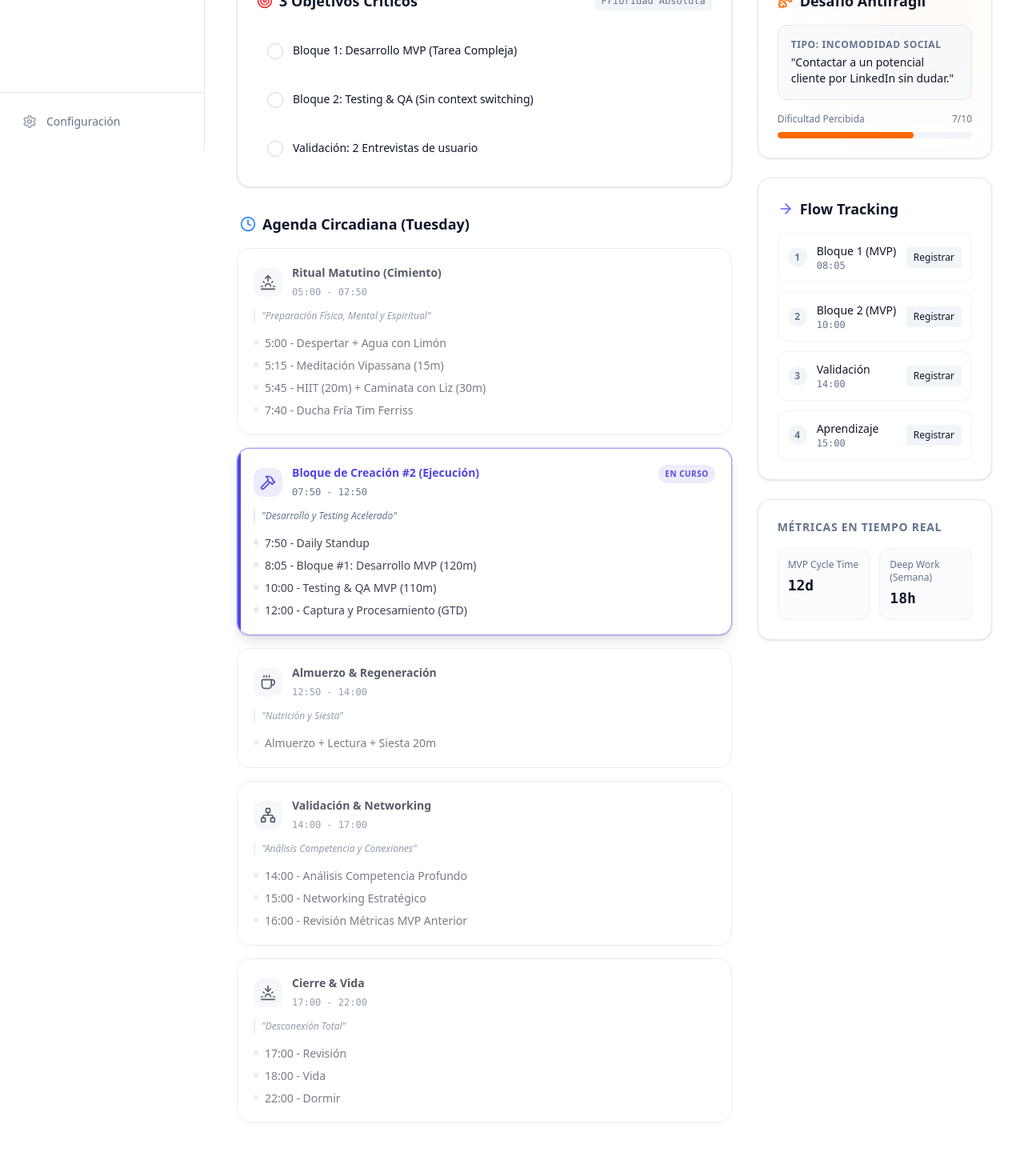
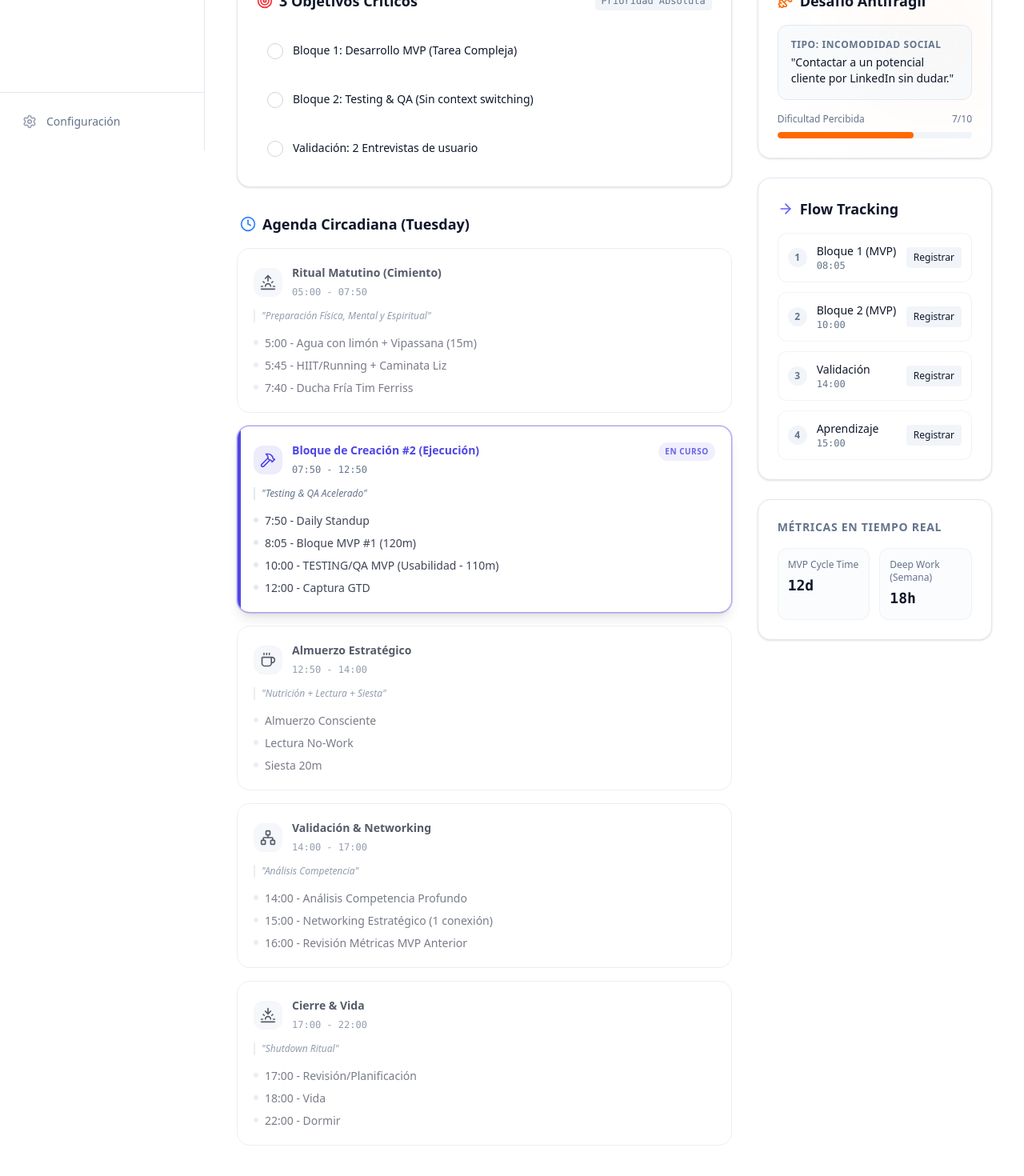
Before and after one commit to creandovaloria/zenith, a Next.js app: page / in a window 1280 px wide. Shown: the part 612-2082 px from the top of the page at 80% size. Before the commit the page ends 2056 px from the top, so only its background shows below. Built offline with nearby package versions, Linux system fonts and the light colour scheme.

Commit message:
Update: Zenith OS fully operational with Coda biometrics and High Performance Agenda

```diff
--- a/src/app/page.tsx
+++ b/src/app/page.tsx
@@ -1,6 +1,4 @@
-"use client";
-
-import React, { useState, useEffect } from "react";
+import React from "react";
 import { format } from "date-fns";
 import { es } from "date-fns/locale";
 import {
@@ -29,7 +27,9 @@ import {
   CloudSun
 } from "lucide-react";
 import { cn } from "@/lib/utils";
+import { getLatestBiometrics } from "@/lib/coda";
 
+// --- Types ---
 // --- Types ---
 type Role = {
   id: string;
@@ -40,6 +40,16 @@ type Role = {
   hex: string;
   question: string;
   description: string;
+};
+
+type Phase = {
+  title: string;
+  time: string;
+  icon: React.ReactNode;
+  intent: string;
+  items: string[];
+  variant: "neural" | "peak";
+  isActive?: boolean;
 };
 
 // --- Data: Roles & Rules ---
@@ -116,20 +126,26 @@ const ROLES: Record<string, Role> = {
   },
 };
 
+// I will assume ROLES is fine, let's jump to the helper function.
+// Wait, I need to insert the Phase type definition BEFORE getAgendaForDay uses it.
+// The previous code had ROLES defined before getAgendaForDay.
+// I will insert `type Phase` near `type Role`.
+
 // --- Helper: Get Agenda by Day ---
-const getAgendaForDay = (dayName: string) => {
+// --- Helper: Get Agenda by Day ---
+const getAgendaForDay = (dayName: string): Phase[] => {
   switch (dayName) {
-    case "Monday":
+    case "Monday": // PICO: Profundidad Extrema (Analítico)
       return [
         {
           title: "Ritual Matutino (Cimiento)",
           time: "05:00 - 07:50",
           icon: <Sunrise className="w-5 h-5 text-orange-400" />,
-          intent: "Preparación Física, Mental y Espiritual",
+          intent: "Preparación Física, Mental y Espiritual (Steve Jobs Style)",
           items: [
-            "5:00 - Despertar + Agua con Limón",
+            "5:00 - Despertar + Agua con limón",
             "5:15 - Meditación Vipassana (15m)",
-            "5:45 - HIIT (20m) + Caminata con Liz (30m)",
+            "5:45 - HIIT/Running (20m) + Caminata Liz (30m)",
             "7:40 - Ducha Fría Tim Ferriss"
           ],
           variant: "neural"
@@ -138,54 +154,54 @@ const getAgendaForDay = (dayName: string) => {
           title: "Bloque de Creación Profunda #1 (PICO)",
           time: "07:50 - 12:50",
           icon: <Brain className="w-5 h-5 text-indigo-400" />,
-          intent: "Máxima Alerta Analítica - Modo Avión",
+          intent: "Modo Avión: Tarea más compleja del MVP",
           items: [
-            "7:50 - Daily Standup Personal",
-            "8:05 - Bloque #1: Desarrollo MVP (120m)",
-            "10:00 - Bloque #2: Desarrollo MVP (110m)",
-            "12:00 - Captura y Procesamiento (GTD)"
+            "7:50 - Daily Standup Personal (3 cosas)",
+            "8:05 - Bloque MVP #1 (120m - Ciclo Ultradiano)",
+            "10:00 - Bloque MVP #2 (110m - Cero Context Switching)",
+            "12:00 - Captura y Procesamiento GTD"
           ],
           variant: "peak",
           isActive: true
         },
         {
-          title: "Almuerzo & Regeneración (VALLE)",
+          title: "Almuerzo Estratégico & Siesta",
           time: "12:50 - 14:00",
           icon: <Coffee className="w-5 h-5 text-emerald-400" />,
-          intent: "Nutrición, Siesta y Tareas Sociales",
+          intent: "Regeneración Biológica",
           items: [
-            "12:50 - Almuerzo Consciente",
-            "13:25 - Lectura no relacionada",
+            "12:50 - Comida Consciente (Sin escritorio)",
+            "13:25 - Lectura Filosofía/Ciencia (15m)",
             "13:40 - Siesta Estratégica (20m)"
           ],
           variant: "neural"
         },
         {
-          title: "Validación & Comunicación",
+          title: "Validación & Comunicación (VALLE)",
           time: "14:00 - 17:00",
           icon: <Network className="w-5 h-5 text-blue-400" />,
-          intent: "Conexión Externa y Aprendizaje",
+          intent: "Comunicación Batch & Aprendizaje",
           items: [
-            "14:00 - Comunicación Estratégica (Batch)",
-            "15:00 - Aprendizaje Dirigido",
-            "16:00 - 2 Entrevistas de Validación"
+            "14:00 - Email Batch (Solo responder, no checkear)",
+            "15:00 - Aprendizaje Dirigido (MVP Actual)",
+            "16:00 - Entrevistas Usuarios/Validación (Script Neuro)"
           ],
           variant: "neural"
         },
         {
-          title: "Cierre & Vida",
+          title: "Cierre & Vida (RECUPERACIÓN)",
           time: "17:00 - 22:00",
           icon: <Sunset className="w-5 h-5 text-slate-400" />,
-          intent: "Revisión, Familia y Descanso",
+          intent: "Desconexión Total",
           items: [
-            "17:00 - Revisión Diaria & Planificación Mañana",
+            "17:00 - Revisión Logros & Plan Mañana",
             "18:00 - Vida: Deporte, Familia, Hobbies",
-            "22:00 - Dormir"
+            "22:00 - Dormir (7-8h)"
           ],
           variant: "neural"
         }
       ];
-    case "Tuesday":
+    case "Tuesday": // Ejecución Acelerada
       return [
         {
           title: "Ritual Matutino (Cimiento)",
@@ -193,9 +209,8 @@ const getAgendaForDay = (dayName: string) => {
           icon: <Sunrise className="w-5 h-5 text-orange-400" />,
           intent: "Preparación Física, Mental y Espiritual",
           items: [
-            "5:00 - Despertar + Agua con Limón",
-            "5:15 - Meditación Vipassana (15m)",
-            "5:45 - HIIT (20m) + Caminata con Liz (30m)",
+            "5:00 - Agua con limón + Vipassana (15m)",
+            "5:45 - HIIT/Running + Caminata Liz",
             "7:40 - Ducha Fría Tim Ferriss"
           ],
           variant: "neural"
@@ -204,32 +219,32 @@ const getAgendaForDay = (dayName: string) => {
           title: "Bloque de Creación #2 (Ejecución)",
           time: "07:50 - 12:50",
           icon: <Hammer className="w-5 h-5 text-blue-400" />,
-          intent: "Desarrollo y Testing Acelerado",
+          intent: "Testing & QA Acelerado",
           items: [
             "7:50 - Daily Standup",
-            "8:05 - Bloque #1: Desarrollo MVP (120m)",
-            "10:00 - Testing & QA MVP (110m)",
-            "12:00 - Captura y Procesamiento (GTD)"
+            "8:05 - Bloque MVP #1 (120m)",
+            "10:00 - TESTING/QA MVP (Usabilidad - 110m)",
+            "12:00 - Captura GTD"
           ],
           variant: "peak",
           isActive: true
         },
         {
-          title: "Almuerzo & Regeneración",
+          title: "Almuerzo Estratégico",
           time: "12:50 - 14:00",
           icon: <Coffee className="w-5 h-5 text-emerald-400" />,
-          intent: "Nutrición y Siesta",
-          items: ["Almuerzo + Lectura + Siesta 20m"],
+          intent: "Nutrición + Lectura + Siesta",
+          items: ["Almuerzo Consciente", "Lectura No-Work", "Siesta 20m"],
           variant: "neural"
         },
         {
           title: "Validación & Networking",
           time: "14:00 - 17:00",
           icon: <Network className="w-5 h-5 text-purple-400" />,
-          intent: "Análisis Competencia y Conexiones",
+          intent: "Análisis Competencia",
           items: [
             "14:00 - Análisis Competencia Profundo",
-            "15:00 - Networking Estratégico",
+            "15:00 - Networking Estratégico (1 conexión)",
             "16:00 - Revisión Métricas MVP Anterior"
           ],
           variant: "neural"
@@ -238,30 +253,28 @@ const getAgendaForDay = (dayName: string) => {
           title: "Cierre & Vida",
           time: "17:00 - 22:00",
           icon: <Sunset className="w-5 h-5 text-slate-400" />,
-          intent: "Desconexión Total",
-          items: ["17:00 - Revisión", "18:00 - Vida", "22:00 - Dormir"],
+          intent: "Shutdown Ritual",
+          items: ["17:00 - Revisión/Planificación", "18:00 - Vida", "22:00 - Dormir"],
           variant: "neural"
         }
       ];
-    case "Wednesday":
+    case "Wednesday": // Integración & Sinergias
       return [
         {
           title: "Ritual Matutino (Cimiento)",
           time: "05:00 - 07:50",
           icon: <Sunrise className="w-5 h-5 text-orange-400" />,
-          intent: "Preparación Física, Mental y Espiritual",
-          items: [
-            "5:00 - Despertar", "5:15 - Meditación", "5:45 - HIIT + Caminata", "7:40 - Ducha Fría"
-          ],
+          intent: "Energía Óptima",
+          items: ["5:00 - Vipassana", "5:45 - HIIT + Caminata", "7:40 - Ducha Fría"],
           variant: "neural"
         },
         {
           title: "Bloque de Creación #3 (Sinergias)",
           time: "07:50 - 12:50",
           icon: <Network className="w-5 h-5 text-emerald-400" />,
-          intent: "Integraciones Técnicas y Cross-MVP",
+          intent: "Conexiones Técnicas",
           items: [
-            "7:50 - Integraciones (APIs, DB)",
+            "7:50 - Integraciones Técnicas (APIs/DB)",
             "10:00 - Optimización Performance",
             "11:00 - Cross-MVP Integration"
           ],
@@ -272,45 +285,50 @@ const getAgendaForDay = (dayName: string) => {
           title: "Watercooler Day (Creatividad)",
           time: "14:00 - 17:00",
           icon: <CloudSun className="w-5 h-5 text-yellow-400" />,
-          intent: "Tiempo No Estructurado y Exploración",
+          intent: "Espacio No Estructurado (Valve Style)",
           items: [
-            "14:00 - Brainstorming Libre",
-            "15:00 - Office Hours / Reuniones Espontáneas",
-            "16:00 - Aprendizaje Cruzado"
+            "14:00 - Brainstorming Libre / Exploración",
+            "15:00 - 'Office Hours' / Reuniones Espontáneas",
+            "16:00 - Aprendizaje Cruzado (Competidores)"
           ],
           variant: "neural"
         },
         {
-          title: "Revisión Semanal Parcial & Cierre",
+          title: "Revisión Semanal Parcial",
           time: "17:00 - 22:00",
           icon: <Sunset className="w-5 h-5 text-slate-400" />,
           intent: "Ajuste de Rumbo",
-          items: ["17:00 - Revisión Parcial", "18:00 - Vida", "22:00 - Dormir"],
+          items: [
+            "17:00 - Revisión Parcial Logros Semana",
+            "17:45 - Ajuste Objetivos",
+            "18:00 - Vida"
+          ],
           variant: "neural"
         }
       ];
-    case "Thursday":
+    case "Thursday": // Admin & Métricas
       return [
         {
           title: "Ritual Matutino Adaptado",
           time: "05:00 - 07:50",
           icon: <Sunrise className="w-5 h-5 text-orange-400" />,
-          intent: "Enfoque en Calma",
+          intent: "Enfoque Calmado",
           items: [
-            "5:00 - Despertar", "5:45 - Yoga (Ligero)", "6:35 - Caminata con Liz", "7:40 - Ducha Fría"
+            "5:00 - Vipassana", "5:45 - Yoga (Ligero 50m)", "6:35 - Caminata Liz", "7:40 - Ducha Fría"
           ],
           variant: "neural"
         },
         {
-          title: "Bloque Admin & Métricas",
+          title: "Bloque Admin & Métricas (Batch)",
           time: "07:50 - 12:50",
           icon: <BarChart3 className="w-5 h-5 text-red-400" />,
-          intent: "Batch Processing y Análisis de Datos",
+          intent: "Procesamiento por Lotes (Batching)",
           items: [
-            "7:50 - Revisión Dashboards",
-            "8:20 - Finanzas y Email Batch",
+            "7:50 - Dashboards",
+            "8:20 - Finanzas & Pagos",
+            "8:50 - Email Batch (Inbox Zero)",
             "10:50 - Deep Dive Métricas MVP Activo",
-            "11:50 - Revisión Portafolio Completo"
+            "11:50 - Portafolio Review"
           ],
           variant: "peak",
           isActive: true
@@ -322,8 +340,8 @@ const getAgendaForDay = (dayName: string) => {
           intent: "Llenar Gaps de Habilidades",
           items: [
             "14:00 - Consumo Dirigido (Curso/Libro)",
-            "15:00 - Síntesis y Aplicación",
-            "16:00 - Preparación Viernes"
+            "15:00 - Síntesis y Aplicación Práctica",
+            "16:00 - Preparación Viernes / Delegar"
           ],
           variant: "neural"
         },
@@ -332,30 +350,32 @@ const getAgendaForDay = (dayName: string) => {
           time: "17:00 - 22:00",
           icon: <Sunset className="w-5 h-5 text-slate-400" />,
           intent: "Desconexión",
-          items: ["17:00 - Libre", "18:00 - Vida", "22:00 - Dormir"],
+          items: ["17:00 - Libre", "18:00 - Vida"],
           variant: "neural"
         }
       ];
-    case "Friday":
+    case "Friday": // Revisión & Planificación
       return [
         {
           title: "Ritual Matutino Ligero",
           time: "05:30 - 08:20",
           icon: <Sunrise className="w-5 h-5 text-orange-400" />,
-          intent: "Preparación para Revisión Profunda",
+          intent: "Preparación Mental (30m más tarde)",
           items: [
-            "5:30 - Despertar", "5:45 - Meditación (30m)", "6:30 - HIIT (30m)", "8:15 - Ducha Fría"
+            "5:30 - Despertar + Vipassana (30m)",
+            "6:30 - HIIT (30m) + Caminata Liz",
+            "8:15 - Ducha Fría"
           ],
           variant: "neural"
         },
         {
-          title: "Revisión Semanal & Post-Mortem",
+          title: "Revisión Semanal Completa",
           time: "08:20 - 12:20",
           icon: <CheckSquare className="w-5 h-5 text-violet-400" />,
-          intent: "GTD Weekly Review y Aprendizaje",
+          intent: "GTD Weekly Review + Aprendizaje",
           items: [
-            "8:20 - Weekly Review GTD (Recolectar, Procesar, Organizar)",
-            "10:20 - Post-Mortem Semanal MVPs"
+            "8:20 - Weekly Review GTD (Recolectar, Procesar, Evaluar)",
+            "10:20 - Post-Mortem Semanal MVPs (Qué funcionó/falló)"
           ],
           variant: "peak",
           isActive: true
@@ -364,68 +384,72 @@ const getAgendaForDay = (dayName: string) => {
           title: "Planificación Próxima Semana",
           time: "13:30 - 15:30",
           icon: <Compass className="w-5 h-5 text-blue-400" />,
-          intent: "Diseño del Futuro Inmediato",
+          intent: "Diseño del Futuro",
           items: [
-            "13:30 - Plan Detallado Semana Siguiente",
-            "14:20 - Preparación Próximo MVP"
+            "13:30 - Plan Detallado (Objetivos/Entrevistas)",
+            "14:20 - Preparación Próximo MVP / Setup"
           ],
           variant: "neural"
         },
         {
-          title: "Creatividad & Cierre Semanal",
+          title: "Creatividad & Cierre",
           time: "15:30 - 16:30",
           icon: <Flame className="w-5 h-5 text-yellow-400" />,
-          intent: "Visualización y Celebración",
+          intent: "Visualización",
           items: [
-            "15:30 - Visualización de Futuro (1 año)",
+            "15:30 - Visualización Futuro (1 año)",
             "16:00 - Lluvia de Ideas Libre"
           ],
           variant: "neural"
         }
       ];
-    case "Saturday":
+    case "Saturday": // Descanso Activo
       return [
         {
           title: "Ritual Matutino Adaptado",
           time: "05:30 - 08:20",
           icon: <Sunrise className="w-5 h-5 text-orange-400" />,
-          intent: "Inicio Consciente del Fin de Semana",
-          items: ["5:30 - Despertar", "Mediatación (30m)", "HIIT", "Caminata con Liz"],
+          intent: "Inicio Consciente",
+          items: ["5:30 - Vipassana (30m)", "HIIT + Caminata Liz", "Ducha Fría"],
           variant: "neural"
         },
         {
-          title: "Consumo Dirigido (Mañana)",
+          title: "Consumo Dirigido (Input)",
           time: "08:20 - 12:20",
           icon: <BookOpen className="w-5 h-5 text-cyan-400" />,
-          intent: "Input de Alta Calidad sin Presión",
-          items: ["Lectura no Laboral", "Documentales Inspiradores", "Podcasts"],
+          intent: "Alta Calidad sin Presión",
+          items: ["Libros No-Work", "Documentales", "Podcasts"],
           variant: "neural"
         },
         {
           title: "Conexión & Naturaleza",
           time: "14:00 - 18:00",
           icon: <CloudSun className="w-5 h-5 text-green-400" />,
-          intent: "Recarga Biológica y Social",
-          items: ["Aire Libre", "Tiempo con Seres Queridos", "Hobbies"],
+          intent: "Recarga Biológica",
+          items: ["Aire Libre", "Familia/Seres Queridos", "Desconexión Digital"],
           variant: "neural"
         }
       ];
-    case "Sunday":
+    case "Sunday": // Reflexión & Preparación
       return [
         {
           title: "Ritual Matutino Adaptado",
           time: "05:30 - 08:20",
           icon: <Sunrise className="w-5 h-5 text-orange-400" />,
           intent: "Inicio Consciente",
-          items: ["5:30 - Despertar", "Meditación (30m)", "HIIT", "Caminata con Liz"],
+          items: ["5:30 - Vipassana", "HIIT + Caminata Liz"],
           variant: "neural"
         },
         {
           title: "Reflexión Estratégica",
           time: "09:00 - 12:00",
           icon: <Shield className="w-5 h-5 text-gray-400" />,
-          intent: "Journaling y Logística",
-          items: ["Journaling Profundo", "Revisión Mensual", "Preparación Logística (Comidas)"],
+          intent: "Journaling & Logística",
+          items: [
+            "9:00 - Journaling Profundo (Patrones/Sentimientos)",
+            "10:00 - Revisión Mensual/Trimestral",
+            "11:00 - Logística (Comidas/Espacio)"
+          ],
           variant: "neural"
         },
         {
@@ -433,7 +457,10 @@ const getAgendaForDay = (dayName: string) => {
           time: "15:00 - 17:00",
           icon: <Brain className="w-5 h-5 text-indigo-400" />,
           intent: "Visualización Semana Entrante",
-          items: ["Visualización", "Checklist Inicio Semana", "Planchar/Preparar"],
+          items: [
+            "15:00 - Visualización Éxito Semana",
+            "16:00 - Ritual Transición (Mochila/Checklist)"
+          ],
           variant: "neural"
         }
       ];
@@ -442,20 +469,14 @@ const getAgendaForDay = (dayName: string) => {
   }
 };
 
-export default function Dashboard() {
-  const [currentDate, setCurrentDate] = useState<Date | null>(null);
-  const [activeRole, setActiveRole] = useState<Role | null>(null);
-  const [dailyAgenda, setDailyAgenda] = useState<any[]>([]);
+export default async function Dashboard() {
+  const currentDate = new Date();
+  const dayNameEn = format(currentDate, "EEEE");
+  const activeRole = ROLES[dayNameEn] || ROLES["Monday"];
+  const dailyAgenda = getAgendaForDay(dayNameEn);
 
-  useEffect(() => {
-    const now = new Date();
-    setCurrentDate(now);
-    const dayNameEn = format(now, "EEEE");
-    setActiveRole(ROLES[dayNameEn] || ROLES["Monday"]);
-    setDailyAgenda(getAgendaForDay(dayNameEn));
-  }, []);
-
-  if (!currentDate || !activeRole) return <div className="min-h-screen flex items-center justify-center text-muted-foreground bg-black">Inicializando Zenith OS...</div>;
+  // Fetch real data form Coda
+  const biometrics = await getLatestBiometrics();
 
   return (
     <div className="min-h-screen bg-background text-foreground flex font-sans selection:bg-primary/30">
@@ -503,13 +524,20 @@ export default function Dashboard() {
 
           <div className="flex items-center gap-6">
             <div className="hidden md:flex items-center gap-4 text-xs font-medium text-muted-foreground">
-              {/* Simulated Biometrics from Apple Watch */}
-              <div className="flex items-center gap-2 px-3 py-1.5 rounded-full bg-white/5 border border-white/10" title="Datos sincronizados de Apple Health">
-                <div className="w-2 h-2 rounded-full bg-green-500 animate-pulse"></div>
-                <span className="text-foreground">HRV: 92ms</span>
-                <span className="text-muted-foreground/50">|</span>
-                <span className="text-foreground">Sleep: 7h 45m</span>
-              </div>
+              {/* REAL Biometrics from Coda */}
+              {biometrics ? (
+                <div className="flex items-center gap-2 px-3 py-1.5 rounded-full bg-white/5 border border-white/10" title={`Sincronizado: ${format(new Date(biometrics.date), 'HH:mm')}`}>
+                  <div className="w-2 h-2 rounded-full bg-green-500 animate-pulse"></div>
+                  <span className="text-foreground font-mono">HRV: {biometrics.hrv}ms</span>
+                  <span className="text-muted-foreground/50">|</span>
+                  <span className="text-foreground font-mono">Sleep: {biometrics.sleepHours.toFixed(1)}h</span>
+                </div>
+              ) : (
+                <div className="flex items-center gap-2 px-3 py-1.5 rounded-full bg-white/5 border border-white/10 opacity-50">
+                  <div className="w-2 h-2 rounded-full bg-gray-500"></div>
+                  <span>Offline</span>
+                </div>
+              )}
             </div>
             <div className="w-9 h-9 rounded-full bg-gradient-to-tr from-zinc-800 to-zinc-700 border border-white/10 ring-2 ring-transparent hover:ring-primary/50 transition-all cursor-pointer"></div>
           </div>
--- /dev/null
+++ b/src/lib/coda.ts
@@ -0,0 +1,90 @@
+
+const CODA_API_TOKEN = process.env.CODA_API_TOKEN;
+const CODA_DOC_ID = process.env.CODA_DOC_ID;
+
+// Define the shape of our Biometrics data
+export interface BiometricsData {
+    date: string;
+    hrv: number;
+    sleepSeconds: number;
+    sleepHours: number;
+}
+
+// Helper to safely parse numbers that might come as strings with commas (e.g. "60,000")
+const safeNumber = (val: any): number => {
+    if (val === undefined || val === null) return 0;
+    if (typeof val === 'number') return val;
+    if (typeof val === 'string') {
+        // Remove commas and try parsing
+        const clean = val.replace(/,/g, '').trim();
+        const num = Number(clean);
+        return isNaN(num) ? 0 : num;
+    }
+    return 0;
+};
+
+export async function getLatestBiometrics(): Promise<BiometricsData | null> {
+    if (!CODA_API_TOKEN || !CODA_DOC_ID) {
+        console.error("Missing Coda Env Variables");
+        return null;
+    }
+
+    try {
+        // 1. Fetch rows from the 'Biometrics' table
+        // We limit to 1 row/page but we need to ensure we get the *latest*.
+        // Coda returns rows in order. Usually appending creates new rows at the end.
+        // We can use query parameters to sort if needed, but for now let's just fetch recent ones.
+        const tableName = "Biometrics";
+        // We use useColumnNames=true to access values by their header name instead of ID
+        const url = `https://coda.io/apis/v1/docs/${CODA_DOC_ID}/tables/${tableName}/rows?useColumnNames=true&limit=5`;
+
+        const res = await fetch(url, {
+            headers: {
+                Authorization: `Bearer ${CODA_API_TOKEN}`,
+            },
+            // Cache for 10 minutes so we don't hit Coda too hard, but see updates reasonably fast
+            next: { revalidate: 600 },
+        });
+
+        if (!res.ok) {
+            console.error("Failed to fetch Coda data:", res.status, res.statusText);
+            return null;
+        }
+
+        const data = await res.json();
+        const rows = data.items;
+
+        if (!rows || rows.length === 0) {
+            return null;
+        }
+
+        // 2. Find the most recent row that actually has data (HRV is not empty)
+        // We reverse the array to search from newest to oldest
+        const validRows = rows.slice().reverse().filter((r: any) => r.values && (r.values["HRV"] || r.values["hrv"]));
+
+        if (validRows.length === 0) {
+            console.log("No valid rows found (all empty)");
+            return null;
+        }
+
+        const latestRow = validRows[0];
+        const values = latestRow.values;
+
+        // DEBUG: Print what we got from Coda to server terminal
+        console.log("--- CODA DEBUG ---");
+        console.log("Raw Row Values:", JSON.stringify(values, null, 2));
+        console.log("------------------");
+
+        // 3. Map Coda columns to our interface
+        return {
+            date: values["Date"] || new Date().toISOString(),
+            hrv: safeNumber(values["HRV"]),
+            sleepSeconds: safeNumber(values["Sleep_Seconds"]),
+            sleepHours: safeNumber(values["Sleep_Hours"]),
+        };
+
+    } catch (error) {
+        console.error("Error fetching biometrics:", error);
+        return null;
+    }
+}
```
Also changed, not shown: test-coda.js (added, +51 -0 lines), 1 other file (tests, documents, lock files or other folders).
